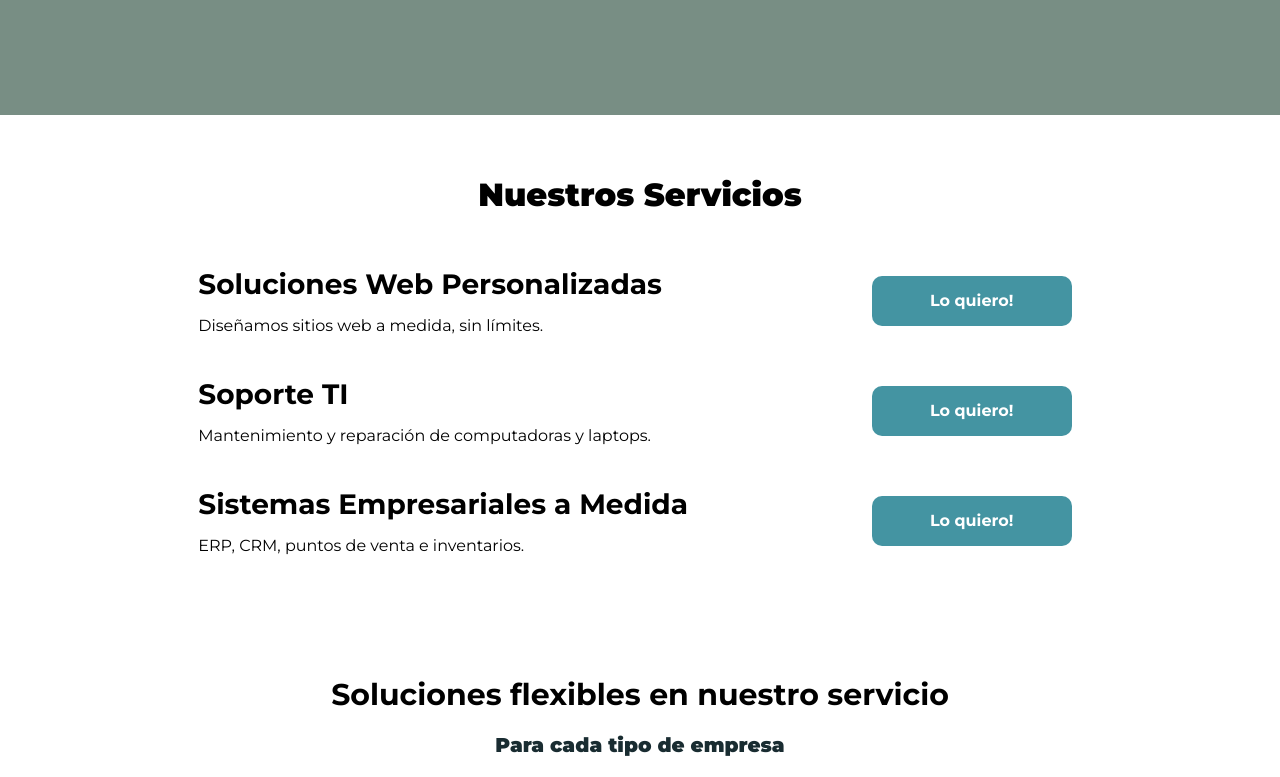
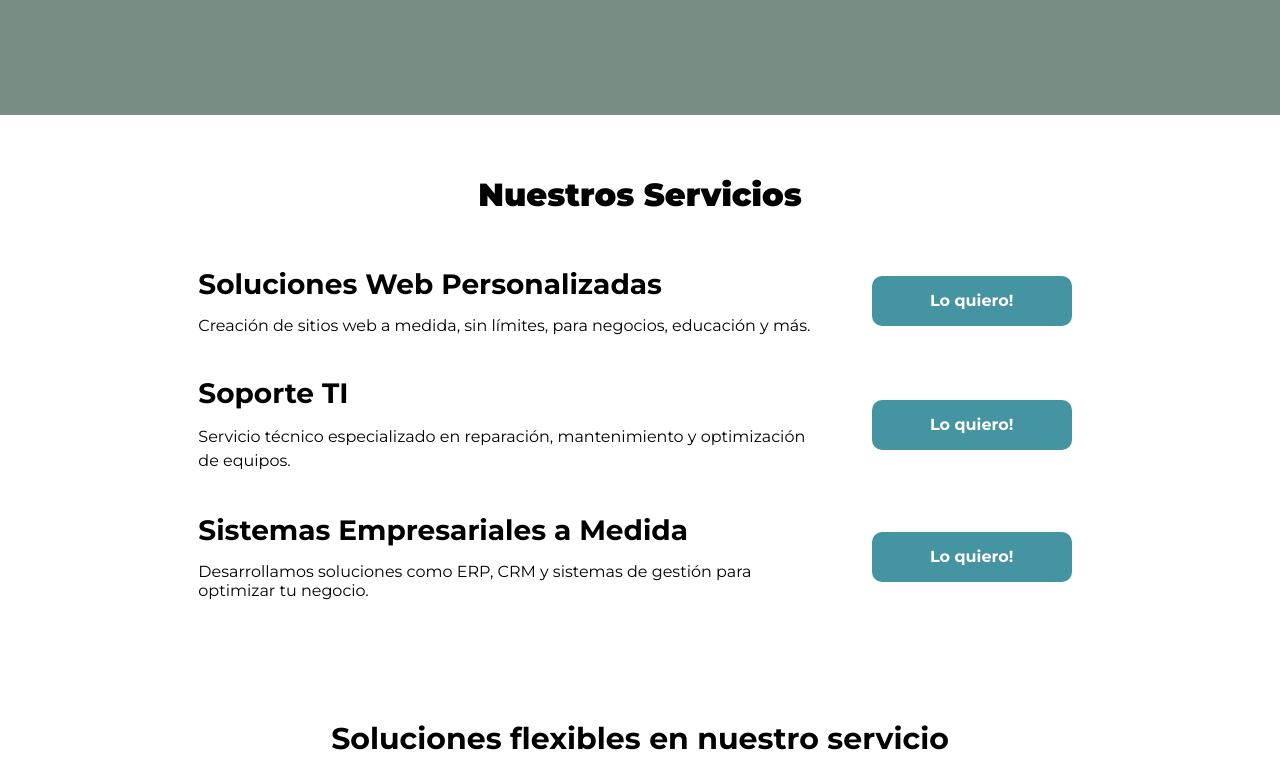
Before and after one commit to NoLimitSolutionsTI/NLSolutionsWeb, a React (Vite) app: page /services in a window 1280 px wide. Shown: the part 525-1302 px from the top of the page. Built offline with nearby package versions, Linux system fonts and the light colour scheme; what react-head would draw is missing.

Commit message:
Text-services

```diff
--- a/src/pages/ServicesPage/servicespage.jsx
+++ b/src/pages/ServicesPage/servicespage.jsx
@@ -46,7 +46,7 @@ export default function ServicesPage() {
               <div className={'section-2-services-container'}>
                 <div className={'section-2-services-text'}>
                     <h3>Soluciones Web Personalizadas</h3>
-                    <p>Diseñamos sitios web a medida, sin límites.</p>
+                    <p>Creación de sitios web a medida, sin límites, para negocios, educación y más.</p>
                 </div>
                 <div className={'section-2-services-button'}>
                     <button onClick={() => setIsOpen(true)} type="submit">Lo quiero!</button>
@@ -56,7 +56,7 @@ export default function ServicesPage() {
                 <div className={'section-2-services-container'}>
                     <div className={'section-2-services-text'}>
                         <h3>Soporte TI</h3>
-                        <p>Mantenimiento y reparación de computadoras y laptops.</p>
+                        Servicio técnico especializado en reparación, mantenimiento y optimización de equipos.
                     </div>
                     <div className={'section-2-services-button'}>
                         <button onClick={() => setIsOpen2(true)} type="submit">Lo quiero!</button>
@@ -65,7 +65,7 @@ export default function ServicesPage() {
                 <div className={'section-2-services-container'}>
                 <div className={'section-2-services-text'}>
                     <h3>Sistemas Empresariales a Medida</h3>
-                    <p>ERP, CRM, puntos de venta e inventarios.</p>
+                    <p>Desarrollamos soluciones como ERP, CRM y sistemas de gestión para optimizar tu negocio.</p>
                 </div>
                     <div className={'section-2-services-button'}>
                     <button onClick={() => setIsOpen3(true)} type="submit">Lo quiero!</button>
@@ -121,22 +121,22 @@ export default function ServicesPage() {
                 <div className={'modal-overlay'}>
                     <div className={'modal-content'}>
                         <h2 >Soluciones Web Personalizadas</h2>
-                        <p>Diseñamos sitios web a medida, sin límites.</p>
+                        <p>Creación de sitios web a medida, sin límites, para negocios, educación y más.</p>
                         <div className={'modal-grid'}>
                             <div className={'modal-grid-item'}>
                                 <img className={'img-fluid'} src={Smodal1} alt="img-modal" />
                                 <h3>Diseñamos sitios web a medida, sin límites.</h3>
-                                <p>Diseñamos sitios web a medida, sin límites.</p>
+                                <p>Webs únicas y personalizadas según tus necesidades.</p>
                             </div>
                             <div className={'modal-grid-item'}>
                                 <img className={'img-fluid'} src={Smodal2} alt="img-modal" />
                                 <h3>Tiendas online, páginas informativas y aulas virtuales.</h3>
-                                <p>Tiendas online, páginas informativas y aulas virtuales.</p>
+                                <p>Soluciones digitales para negocios, educación y más.</p>
                             </div>
                             <div className={'modal-grid-item'}>
                                 <img className={'img-fluid'} src={Smodal3} alt="img-modal" />
                                 <h3>Convertimos tu idea en realidad con tecnología de vanguardia.</h3>
-                                <p>Convertimos tu idea en realidad con tecnología de vanguardia.</p>
+                                <p>Usamos herramientas modernas para hacer crecer tu proyecto.</p>
                             </div>
                         </div>
 
@@ -185,22 +185,22 @@ export default function ServicesPage() {
                 <div className={'modal-overlay'}>
                     <div className={'modal-content'}>
                         <h2 >Soporte TI</h2>
-                        <p>Mantenimiento y reparación de computadoras y laptops.</p>
+                        <p>Servicio técnico especializado en reparación, mantenimiento y optimización de equipos.</p>
                         <div className={'modal-grid'}>
                             <div className={'modal-grid-item'}>
                                 <img className={'img-fluid'} src={Rmodal1} alt="img-modal" />
                                 <h3>Mantenimiento y reparación de computadoras y laptops.</h3>
-                                <p>Mantenimiento y reparación de computadoras y laptops.</p>
+                                <p>Diagnóstico, limpieza y reparación para mantener tu equipo en óptimas condiciones.</p>
                             </div>
                             <div className={'modal-grid-item'}>
                                 <img className={'img-fluid'} src={Rmodal2} alt="img-modal" />
                                 <h3>Venta de repuestos y optimización de sistemas.</h3>
-                                <p>Venta de repuestos y optimización de sistemas.</p>
+                                <p>Componentes de calidad y mejoras de software para mayor rendimiento.</p>
                             </div>
                             <div className={'modal-grid-item'}>
                                 <img className={'img-fluid'} src={Rmodal3} alt="img-modal" />
                                 <h3>Soluciones rápidas y efectivas para tu tecnología.</h3>
-                                <p>Soluciones rápidas y efectivas para tu tecnología.</p>
+                                <p>Soporte técnico ágil para resolver problemas y mejorar tu experiencia digital.</p>
                             </div>
                         </div>
 
@@ -249,22 +249,22 @@ export default function ServicesPage() {
                 <div className={'modal-overlay'}>
                     <div className={'modal-content'}>
                         <h2 >Sistemas Empresariales a Medida</h2>
-                        <p>ERP, CRM, puntos de venta e inventarios.</p>
+                        <p>Desarrollamos soluciones como ERP, CRM y sistemas de gestión para optimizar tu negocio.</p>
                         <div className={'modal-grid'}>
                             <div className={'modal-grid-item'}>
                                 <img className={'img-fluid'} src={Emodal1} alt="img-modal" />
                                 <h3>ERP, CRM, puntos de venta e inventarios.</h3>
-                                <p>ERP, CRM, puntos de venta e inventarios.</p>
+                                <p>Automatiza procesos con sistemas integrales que optimizan la gestión empresarial.</p>
                             </div>
                             <div className={'modal-grid-item'}>
                                 <img className={'img-fluid'} src={Emodal2} alt="img-modal" />
                                 <h3>Sistemas para restaurantes y gestión empresarial.</h3>
-                                <p>Sistemas para restaurantes y gestión empresarial.</p>
+                                <p>Soluciones digitales para mejorar la administración y eficiencia de tu negocio.</p>
                             </div>
                             <div className={'modal-grid-item'}>
                                 <img className={'img-fluid'} src={Emodal3} alt="img-modal" />
                                 <h3>Optimiza tu negocio con tecnología eficiente. 🚀</h3>
-                                <p>Optimiza tu negocio con tecnología eficiente. 🚀</p>
+                                <p>Impulsa tu empresa con herramientas diseñadas para aumentar productividad y control.</p>
                             </div>
                         </div>
 
```
